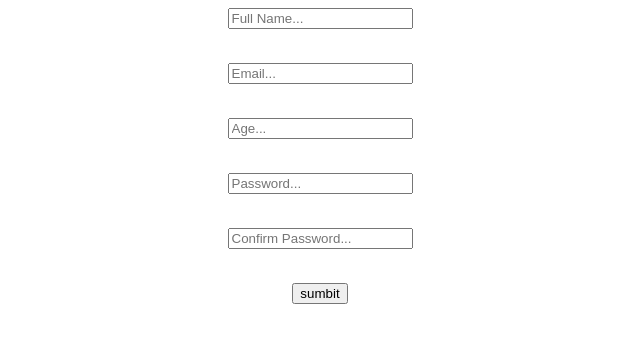
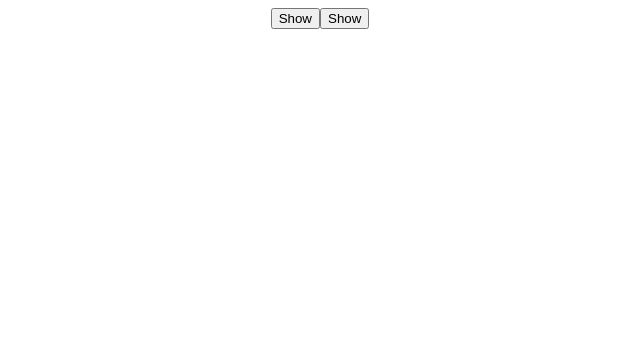
Before and after one commit to AshwanthramKL/react-notes, a React (Create React App) app: page / in a window 1280 px wide. Shown: the top 342 px of the page, without its empty margins (320-960 px from the left). Built offline with nearby package versions, Linux system fonts and the light colour scheme.

Commit message:
added custom hook useToggle

```diff
--- a/src/App.js
+++ b/src/App.js
@@ -1,11 +1,19 @@
 import "./App.css";
-import { Form } from "./pages/Form";
-import { useState } from "react";
+import { useToggle } from "./hooks/useToggle";
+import { Cat } from "./component/Cat";
 
 function App() {
+  const [isVisible, toggle] = useToggle();
+
+  const [isVisible2, toggle2] = useToggle();
+
   return (
     <div className="App">
-      <Form />
+      <button onClick={toggle}>{isVisible ? "Hide" : "Show"} </button>
+
+      <button onClick={toggle2}>{isVisible2 ? "Hide" : "Show"} </button>
+
+      {isVisible && <h1> Hidden Text </h1>}{isVisible2 && <h1> Hidden Text 2</h1>}
     </div>
   );
 }
--- /dev/null
+++ b/src/component/Cat.js
@@ -0,0 +1,17 @@
+import { useQuery } from "@tanstack/react-query";
+import Axios from "axios";
+import { useGetCat } from "../hooks/useGetCat";
+
+export const Cat = () => {
+  const { data, isCatLoading, refetchData } = useGetCat();
+
+  if (isCatLoading) {
+    return <h1>Loading...</h1>;
+  }
+  return (
+    <div>
+      <button onClick={refetchData}>refetch</button>
+      <h1>{data?.fact}</h1>
+    </div>
+  );
+};
--- /dev/null
+++ b/src/hooks/useGetCat.js
@@ -0,0 +1,20 @@
+import { useQuery } from "@tanstack/react-query";
+import Axios from "axios";
+
+export const useGetCat = () => {
+  const {
+    data,
+    refetch,
+    isLoading: isCatLoading,
+    error,
+  } = useQuery(["cat"], async () => {
+    Axios.get("https://catfact.ninja/fact").then((res) => res.data);
+  });
+
+  const refetchData = () => {
+    alert("Data refetched");
+    refetch();
+  };
+
+  return { data, refetch, isCatLoading, error };
+};
--- /dev/null
+++ b/src/hooks/useToggle.js
@@ -0,0 +1,11 @@
+import { useState } from "react";
+
+export const useToggle = (initialVal = false) => {
+  const [state, setState] = useState(initialVal);
+
+  const toggle = () => {
+    setState((prev) => (prev = !prev));
+  };
+
+  return [state, toggle];
+};
```
Also changed, not shown: 1 other file (tests, documents, lock files or other folders).
